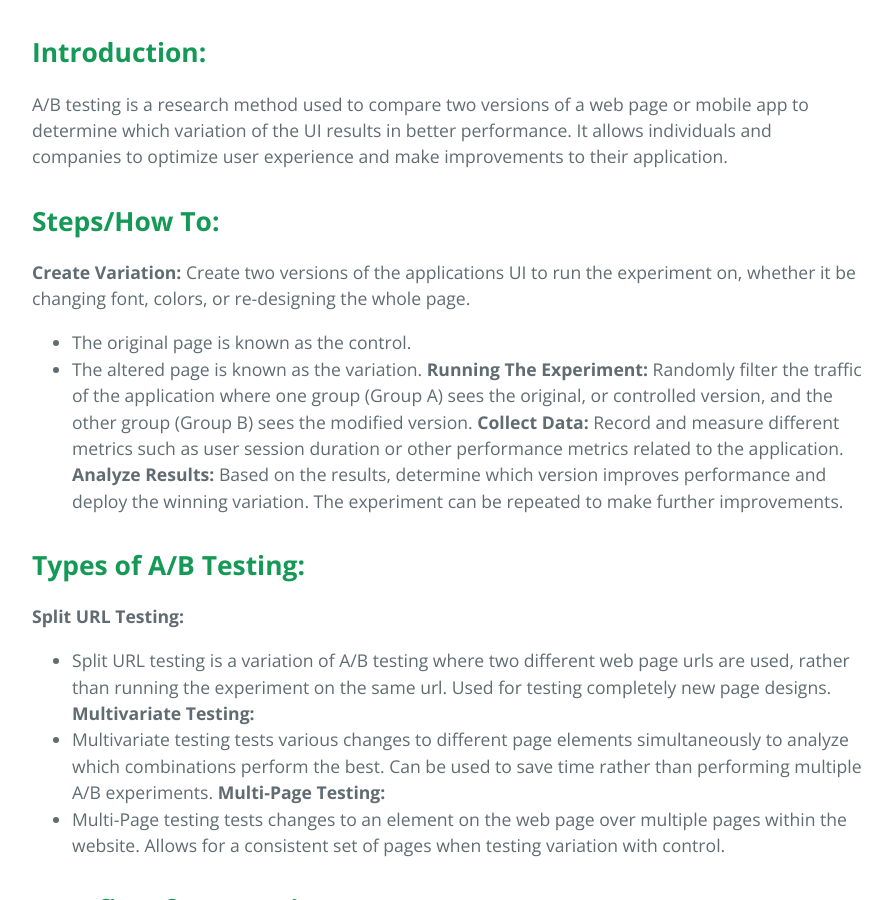
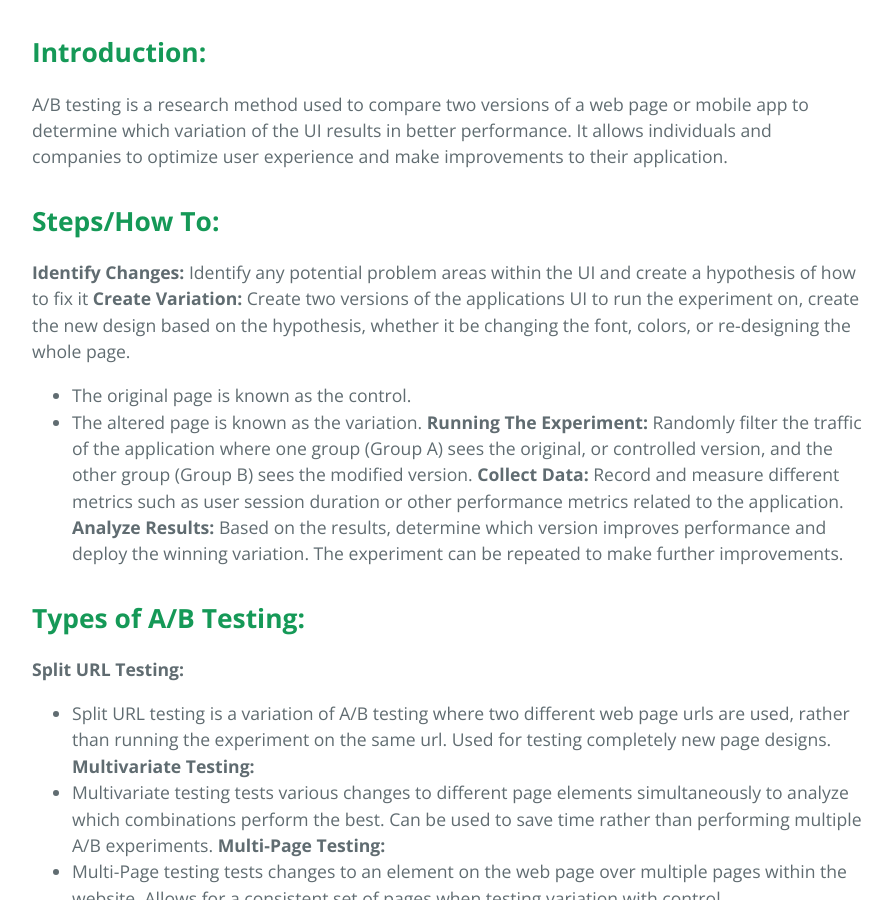
Before and after one commit to learning-software-engineering/learning-software-engineering.github.io, a Jekyll site: the page built from Topics/User_Experience/AB_Testing.md, in a window 1280 px wide and 900 px high, scrolled down 389 px. Shown: the whole window, without its empty margins (192-1084 px from the left). Built offline with Jekyll 4.4.1, drawn with Linux system fonts in a browser that asks for light colours; our own code applies the rules of GitHub Pages for plain Markdown files.

Commit message:
Update AB_Testing.md

```diff
--- a/Topics/User_Experience/AB_Testing.md
+++ b/Topics/User_Experience/AB_Testing.md
@@ -4,7 +4,8 @@
 A/B testing is a research method used to compare two versions of a web page or mobile app to determine which variation of the UI results in better performance. It allows individuals and companies to optimize user experience and make improvements to their application.
 
 ## **Steps/How To:**
-**Create Variation:** Create two versions of the applications UI to run the experiment on, whether it be changing font, colors, or re-designing the whole page.
+**Identify Changes:** Identify any potential problem areas within the UI and create a hypothesis of how to fix it
+**Create Variation:** Create two versions of the applications UI to run the experiment on, create the new design based on the hypothesis, whether it be changing the font, colors, or re-designing the whole page.
 - The original page is known as the control.
 - The altered page is known as the variation.
 **Running The Experiment:** Randomly filter the traffic of the application where one group (Group A) sees the original, or controlled version, and the other group (Group B) sees the modified version.
```
